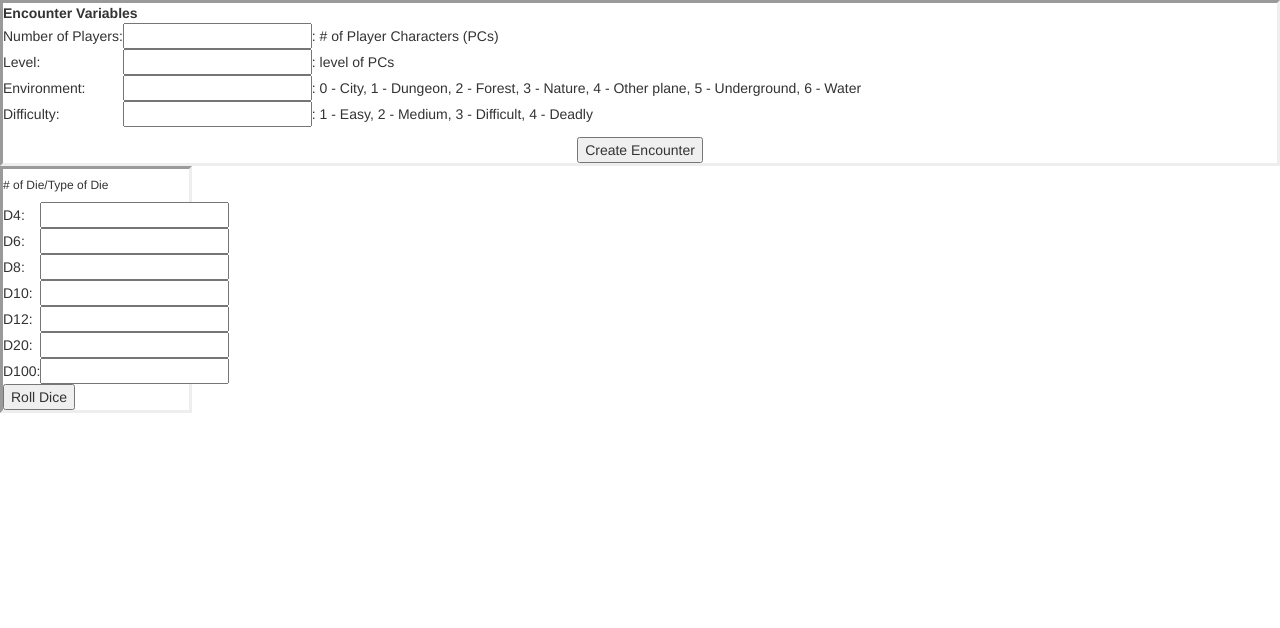
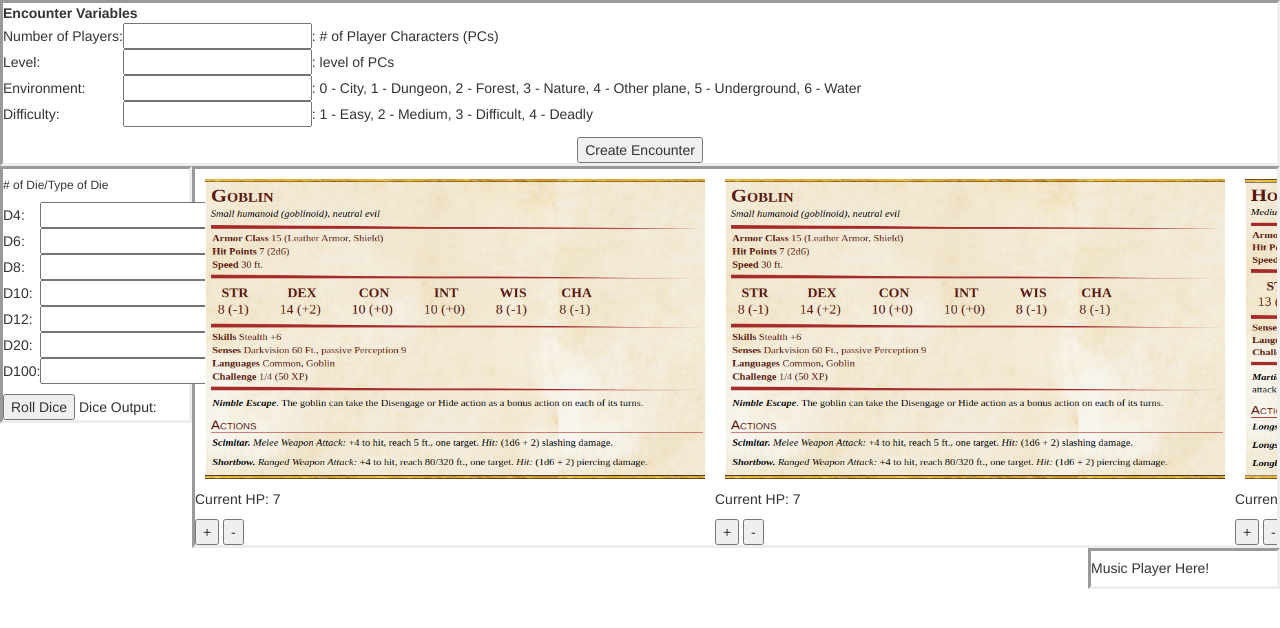
Before and after one commit to jdubo1998/DnD-Encounter-Creator, a plain HTML site: page docs/index.html in a window 1280 px wide. Drawn offline with nearby package versions, Linux system fonts and the light colour scheme.

Commit message:
initial prototype complete?

```diff
--- a/docs/index.html
+++ b/docs/index.html
@@ -52,6 +52,8 @@
                 <button class="encounter" type="button">Create Encounter</button>
             </div>
 
+            <!--Wrapper div so the dice and monster div will be next to one another-->
+            <div class="wrapper">
                 <!--Dice Roller Frame-->
                 <div class="dice">
                     <h6># of Die/Type of Die</h6>
@@ -101,8 +103,48 @@
                             </tr>
                         </table>
                     </form>
+                    <div style="display: inline;"> <!--Get output to display next to button-->
                         <button class="dice" type="button">Roll Dice</button>
+                        <p style="display: inline;">Dice Output: </p>
+                    </div>
                 </div>
 
+                <!--Place Holder Info for the prototype-->
+                <div class="monster">
+                    <table>
+                        <tr> <!--Stat Block Row-->
+                            <td>
+                                <img class="monster" src="../prototype-images/goblin.png">
+                            </td>
+                            <td>
+                                <img class="monster" src="../prototype-images/goblin.png">
+                            </td>
+                            <td>
+                                <img class="monster" src="../prototype-images/hobgoblin.png">
+                            </td>
+                        </tr>
+                        <tr> <!--HP Control Row-->
+                            <td>
+                                <p>Current HP: 7</p>
+                                <button>+</button>
+                                <button>-</button>
+                            </td>
+                            <td>
+                                <p>Current HP: 7</p>
+                                <button>+</button>
+                                <button>-</button>
+                            </td>
+                            <td>
+                                <p>Current HP: 11</p>
+                                <button>+</button>
+                                <button>-</button>
+                            </td>
+                        </tr>
+                    </table>
+                </div>
+            </div>
+            <div class="music">
+                <h5>Music Player Here!</h5>
+            </div>
         </body>
 </html>
--- a/docs/main.css
+++ b/docs/main.css
@@ -8,7 +8,34 @@ button.encounter {
     margin-top: 10px;
 }
 
+div.wrapper {
+    overflow: hidden;
+}
+
 div.dice {
     border-style: inset;
     width: 15%;
+    float: left;
 }
+
+button.dice {
+    margin-top: 10px;
+    display: inline;
+}
+
+div.monster {
+    border-style: inset;
+    overflow: hidden;
+}
+
+img.monster {
+    height: 300px;
+    width: 500px;
+    margin: 10px;
+}
+
+div.music {
+    border-style: inset;
+    width: 15%;
+    float: right;
+}
```
Also changed, not shown: prototype-images/goblin.png (added), prototype-images/hobgoblin.png (added). Lines whose indentation alone changed are shown as unchanged.
